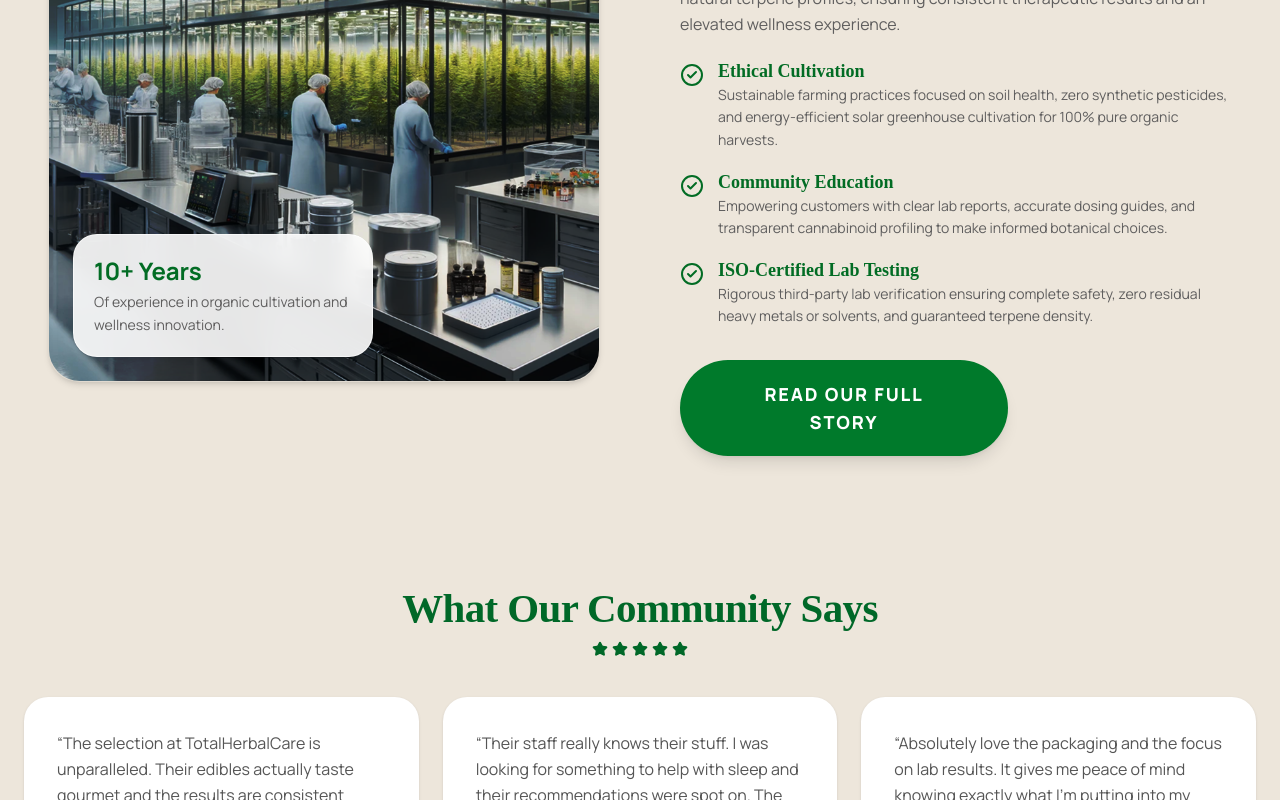
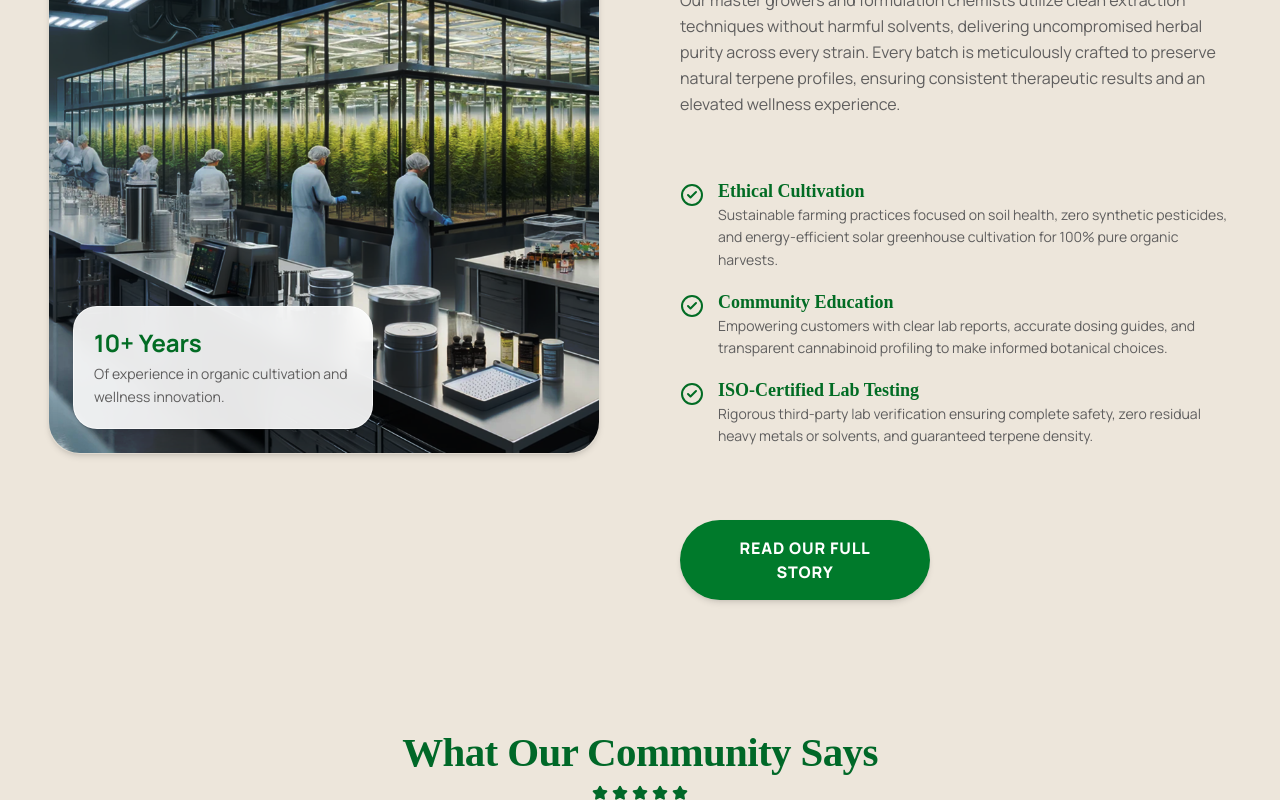
Before and after one commit to autobytesolutionfreepik-coder/Total-Herbal-Frontend, a Next.js app: page / in a window 1280 px wide. Shown: the part 4078-4878 px from the top of the page. Built offline with nearby package versions, Linux system fonts and the light colour scheme; no server answers.

Commit message:
Add glass-blocks section

```diff
--- a/src/app/(storefront)/page.tsx
+++ b/src/app/(storefront)/page.tsx
@@ -772,7 +772,7 @@ export default function HomePage() {
               whileInView={{ opacity: 1, x: 0 }}
               viewport={{ once: true }}
               transition={{ duration: 0.6 }}
-              className="flex flex-col gap-5 sm:gap-6 pt-2"
+              className="flex flex-col gap-5 sm:gap-16 pt-2"
             >
               {/* Subheading Tag */}
               <div>
@@ -838,7 +838,7 @@ export default function HomePage() {
 
               {/* CTA Button */}
               <div className="pt-2">
-                <Button href="/about" variant="primary" size="xl" className="w-full sm:w-[328px]">
+                <Button href="/about" variant="primary" size="lg" className="w-full sm:w-[250px]">
                   Read Our Full Story
                 </Button>
               </div>
```
